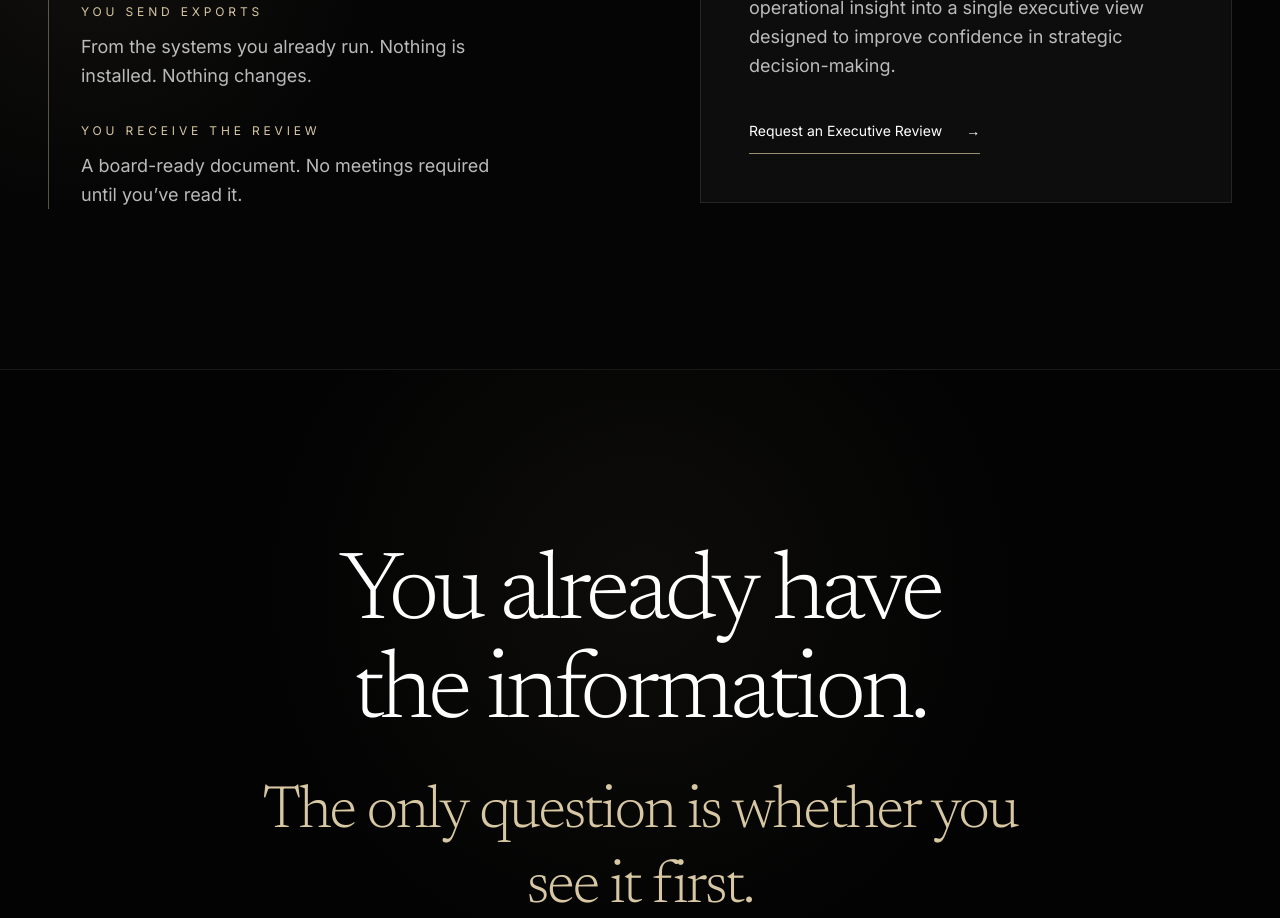
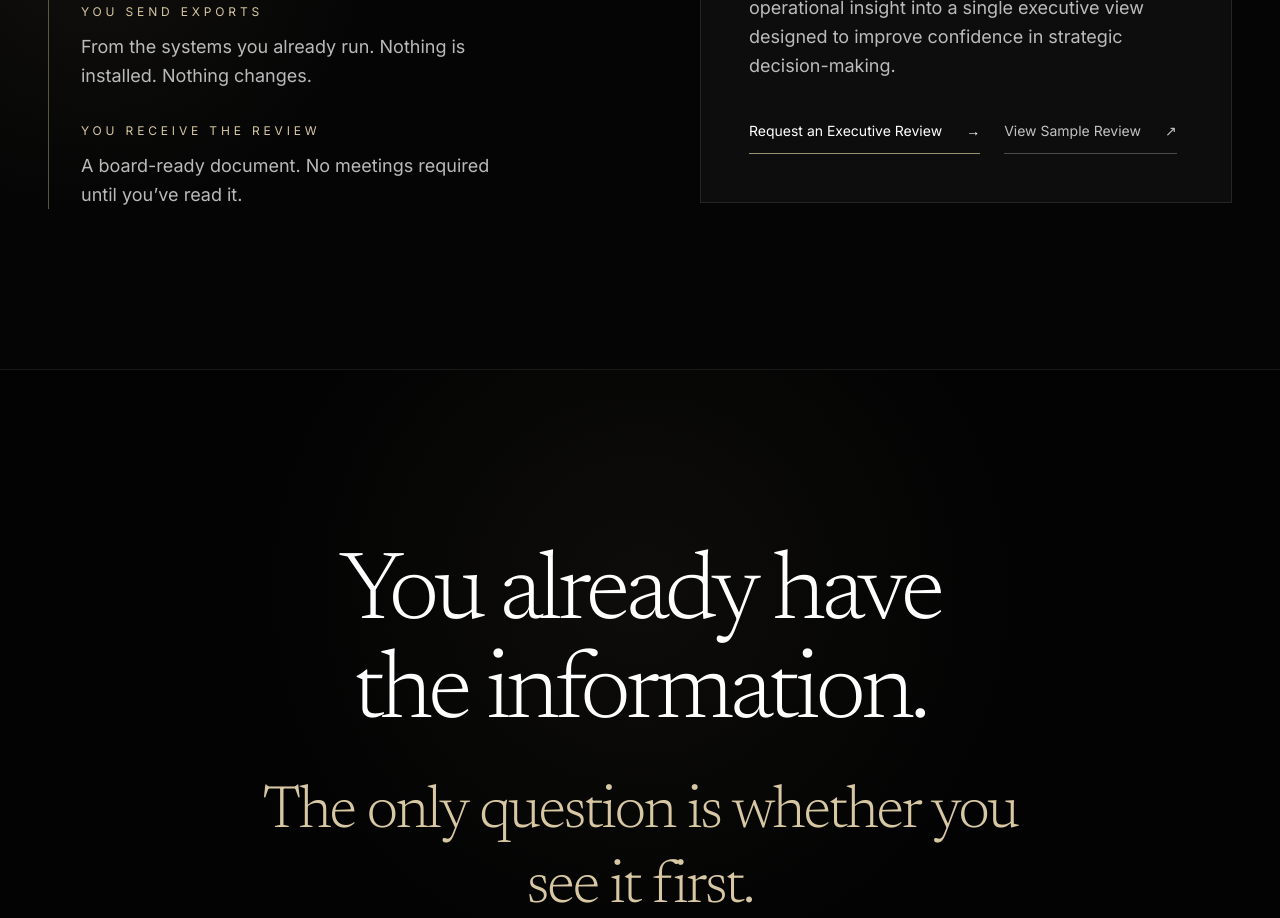
Before and after one commit to Mattsnapxact/prism-website, a Next.js app: page / in a window 1280 px wide. Shown: the part 6620-7538 px from the top of the page. Built offline with nearby package versions, Linux system fonts and the light colour scheme.

Commit message:
Refactor links into a flex container for better layout
Replaced the link section with a div containing multiple links for requesting an Executive Review and viewing a sample review.

```diff
--- a/app/page.tsx
+++ b/app/page.tsx
@@ -457,12 +457,27 @@ function HowItWorks() {
 <p className="mt-8 max-w-md text-lg leading-relaxed text-white/72">
   Every Executive Intelligence Review is a structured investigation into the relationships hidden within your existing information. It brings together condition, compliance, assets, funding and operational insight into a single executive view designed to improve confidence in strategic decision-making.
 </p>
-          <a
-            href={reviewEmail}
-            className="mt-10 inline-flex items-center gap-6 border-b border-[#d7c7a2]/70 pb-3 text-sm text-white transition hover:border-white hover:text-[#d7c7a2]"
-          >
-            Request an Executive Review <span aria-hidden="true">→</span>
-          </a>
+          <div className="mt-10 flex flex-wrap gap-6">
+
+  <a
+    href={reviewEmail}
+    className="inline-flex items-center gap-6 border-b border-[#d7c7a2]/70 pb-3 text-sm text-white transition hover:border-white hover:text-[#d7c7a2]"
+  >
+    Request an Executive Review
+    <span aria-hidden="true">→</span>
+  </a>
+
+  <a
+    href="/estate-intelligence-review.pdf"
+    target="_blank"
+    rel="noopener noreferrer"
+    className="inline-flex items-center gap-6 border-b border-white/25 pb-3 text-sm text-white/75 transition hover:border-[#d7c7a2] hover:text-[#d7c7a2]"
+  >
+    View Sample Review
+    <span aria-hidden="true">↗</span>
+  </a>
+
+</div>
         </div>
       </div>
     </section>
```
